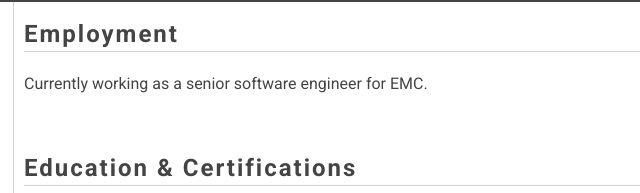
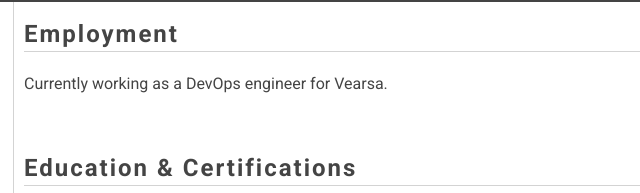
Before and after one commit to iagainst138/iagainst138.github.io, a plain HTML site: page index.html in a window 1280 px wide. Shown: the top 193 px of the page, 242-882 px from the left. Drawn offline with Linux system fonts and the light colour scheme.

Commit message:
updated current

```diff
--- a/index.html
+++ b/index.html
@@ -22,7 +22,7 @@
 <div class="main">
 
 <h2>Employment</h2>
-<p>Currently working as a senior software engineer for EMC.</p>
+<p>Currently working as a DevOps engineer for Vearsa.</p>
 
 <h2>Education & Certifications</h2>
 <p>Msc. Software Development, Cork Institute of Technology.</p>
```
